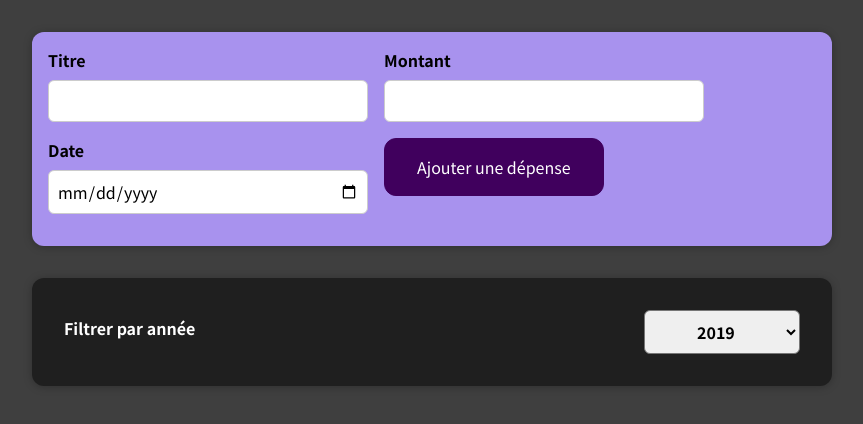
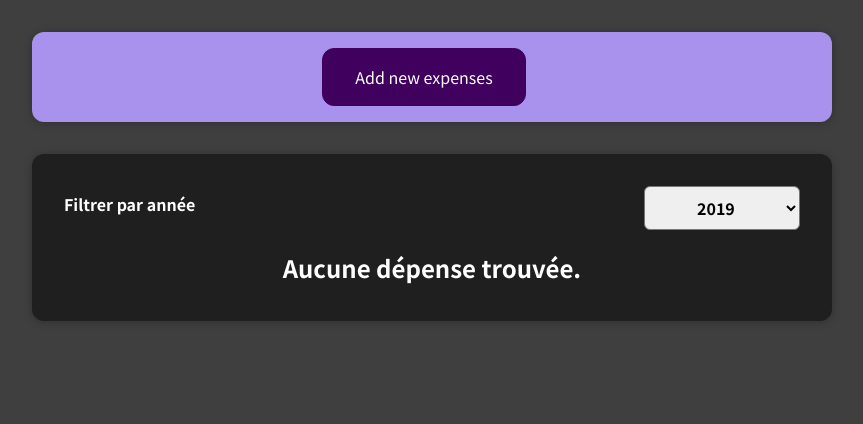
Before and after one commit to Eric-ciccotti/expense-app, a React (Create React App) app: page / in a window 1280 px wide. Shown: the top 424 px of the page, without its empty margins (208-1071 px from the left). Built offline with nearby package versions, Linux system fonts and the light colour scheme.

Commit message:
amélioration du formulaire avec un toggle button et ajout de condition

```diff
--- /dev/null
+++ b/src/components/Depenses/DepenseList.css
@@ -0,0 +1,9 @@
+.expenses-list {
+  list-style: none;
+  padding: 0;
+}
+
+.expenses-list__fallback {
+  color: white;
+  text-align: center;
+}
--- /dev/null
+++ b/src/components/Depenses/DepenseList.js
@@ -0,0 +1,27 @@
+import React from "react";
+import "./DepenseList.css";
+import DepenseItem from "./DepenseItem";
+
+const DepenseList = (props) => {
+    if (props.items.length === 0) {
+        return <h2 className="expenses-list__fallback">Aucune dépense trouvée.</h2>
+    }
+
+    return (
+        <li>
+            <ul className="expenses-list">
+                {props.items.map((item) => (
+                    <DepenseItem
+                        key={item.id}
+                        titre={item.titre}
+                        montant={item.montant}
+                        date={item.date}
+                    />
+                ))}
+            </ul>
+        </li>
+    )
+
+};
+
+export default DepenseList;
--- a/src/components/Depenses/Depenses.js
+++ b/src/components/Depenses/Depenses.js
@@ -1,8 +1,10 @@
 import React, { useState } from "react";
-import DepenseItem from "./DepenseItem";
+
 import Card from "../UI/Card";
+import ExpensesFilter from "../ExpensesFilter/ExpensesFilter";
+import DepenseList from "./DepenseList";
+
 import "./Depense.css";
-import ExpensesFilter from "../ExpensesFilter/ExpensesFilter";
 import "../ExpensesFilter/ExpensesFilter.css";
 
 const Depenses = (props) => {
@@ -12,7 +14,7 @@ const Depenses = (props) => {
     setFiltreDepenseAnnee(selectedYear);
   };
 
-  const filteredItem = props.items.filter((item) => {
+  const filteredItems = props.items.filter((item) => {
     return item.date.getFullYear().toString() === filtreDepenseAnnee;
   });
 
@@ -23,14 +25,7 @@ const Depenses = (props) => {
           selectedYear={filtreDepenseAnnee}
           onSelectedValue={selectedFilter}
         />
-        {filteredItem.map((item) => (
-          <DepenseItem
-            key={item.id}
-            titre={item.titre}
-            montant={item.montant}
-            date={item.date}
-          />
-        ))}
+        <DepenseList items={filteredItems} />
       </Card>
     </div>
   );
--- a/src/components/NouvelleDepense/DepenseForm.js
+++ b/src/components/NouvelleDepense/DepenseForm.js
@@ -32,7 +32,10 @@ const DepenseForm = (props) => {
     setEnteredTitre("");
     setEnteredMontant("");
     setEnteredDate("");
+    props.onToggleEditMode();
   };
+
+
 
   return (
         <form onSubmit={submitHandler}>
@@ -67,10 +70,12 @@ const DepenseForm = (props) => {
             </div>
             <div className="new-expense__actions">
               <button type="submit">Ajouter une dépense</button>
+              <button type="button" onClick={props.onToggleEditMode}>Cancel</button>
             </div>
           </div>
         </form>
-  );
-};
+    )
+}
+
 
 export default DepenseForm;
--- a/src/components/NouvelleDepense/NouvelleDepense.js
+++ b/src/components/NouvelleDepense/NouvelleDepense.js
@@ -1,8 +1,15 @@
-import React from "react";
+import React, { useState } from "react";
 import "./NouvelleDepense.css";
 import DepenseForm from "./DepenseForm";
 
 const NouvelleDepense = (props) => {
+  const [isEditMode, setIsEditMode] = useState(false);
+
+  const changeEditMode = () => {
+    setIsEditMode(!isEditMode);
+  }
+
+
   const sauvegardeDepenseData = (enteredDepenseData) => {
     const expenseData = {
       ...enteredDepenseData,
@@ -13,7 +20,8 @@ const NouvelleDepense = (props) => {
 
   return (
     <div className="new-expense">
-      <DepenseForm onAjouterDepense={sauvegardeDepenseData} />
+      {!isEditMode && <button onClick={changeEditMode}>Add new expenses</button>}
+      {isEditMode && <DepenseForm onEditMode={changeEditMode} onAjouterDepense={sauvegardeDepenseData} />}
     </div>
   );
 };
```
Also changed, not shown: 2 other files (tests, documents, lock files or other folders). Lines whose indentation alone changed are shown as unchanged.
